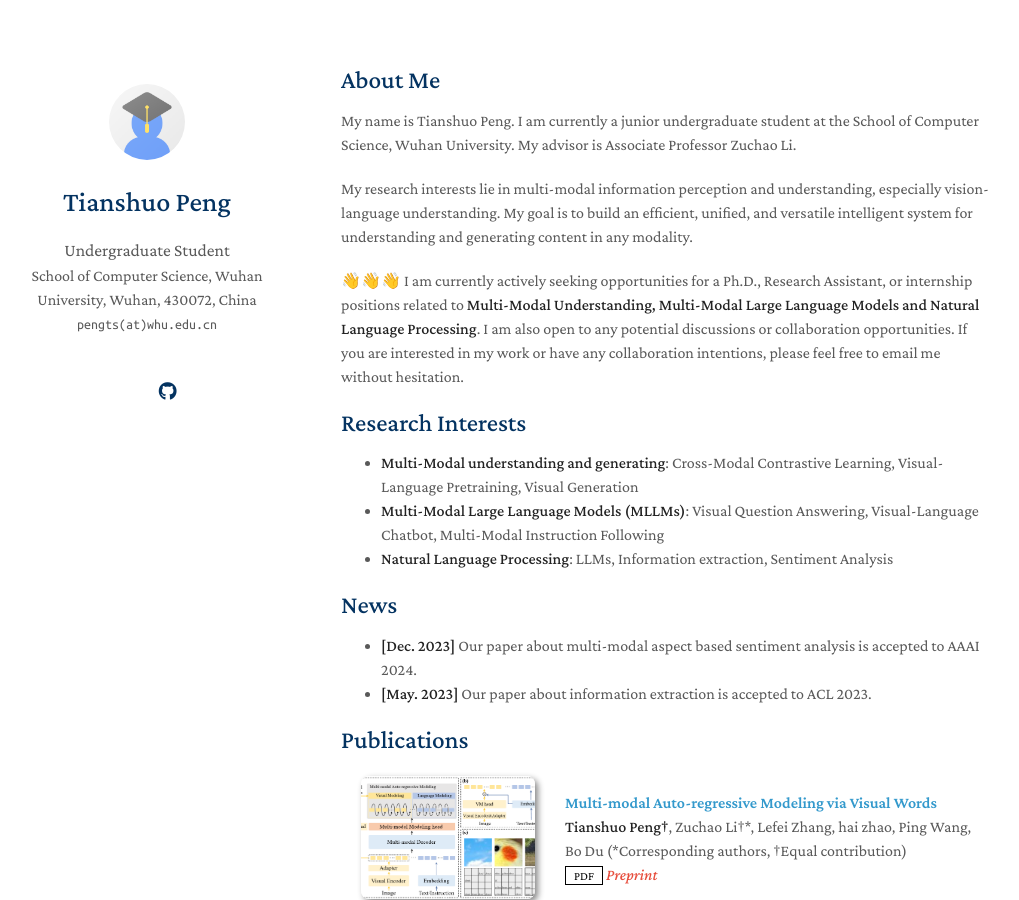
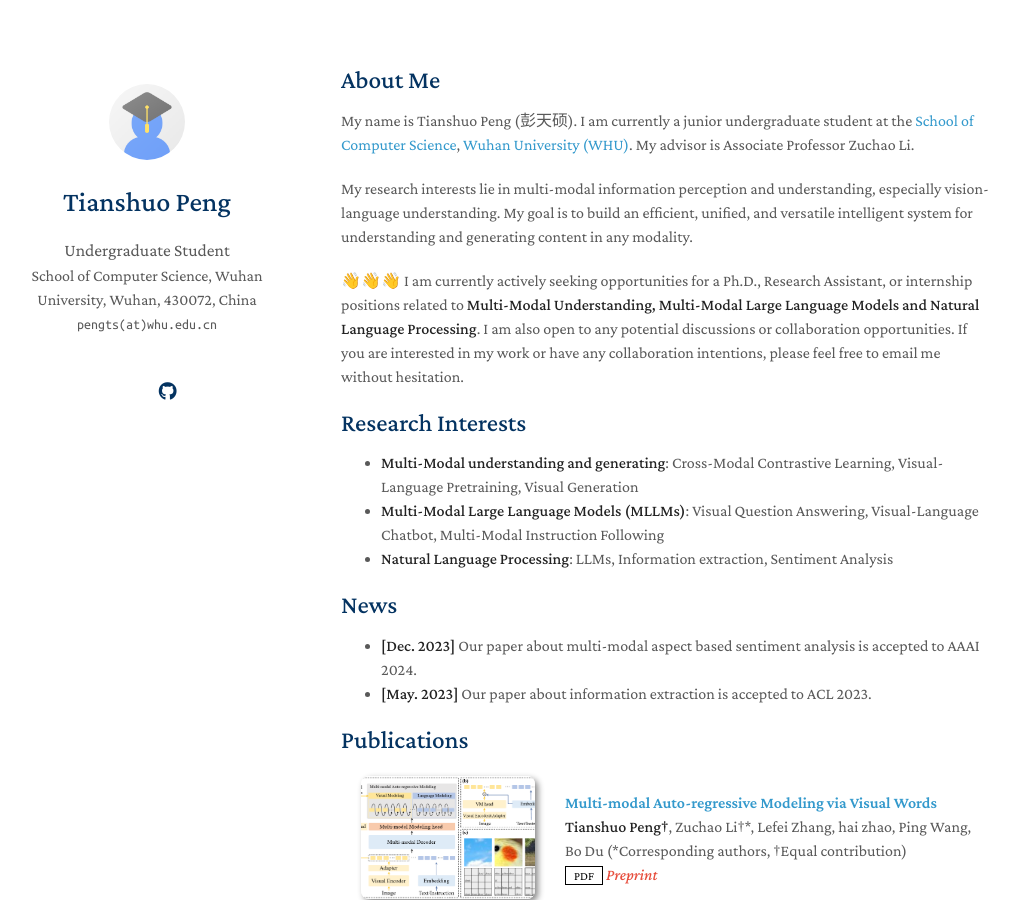
Before and after one commit to pengts/pengts.github.io, a Jekyll site: the page built from index.md, in a window 1280 px wide and 900 px high. Shown: the whole window, without its empty margins (129-1148 px from the left). Built offline with Jekyll 4.4.1, drawn with Linux system fonts in a browser that asks for light colours; nearby versions of some CDN libraries; a style sheet for code colours, icons or effects is not loaded; our own code applies the rules of GitHub Pages for plain Markdown files.

Commit message:
Update index.md

```diff
--- a/index.md
+++ b/index.md
@@ -4,7 +4,7 @@ layout: homepage
 
 ## About Me
 
-My name is Tianshuo Peng. I am currently a junior undergraduate student at the School of Computer Science, Wuhan University. My advisor is Associate Professor Zuchao Li.
+My name is Tianshuo Peng (彭天硕). I am currently a junior undergraduate student at the [School of Computer Science](https://cs.whu.edu.cn/), [Wuhan University (WHU)](https://www.whu.edu.cn/). My advisor is Associate Professor Zuchao Li.
 
 My research interests lie in multi-modal information perception and understanding, especially vision-language understanding. My goal is to build an efficient, unified, and versatile intelligent system for understanding and generating content in any modality.
 
```
